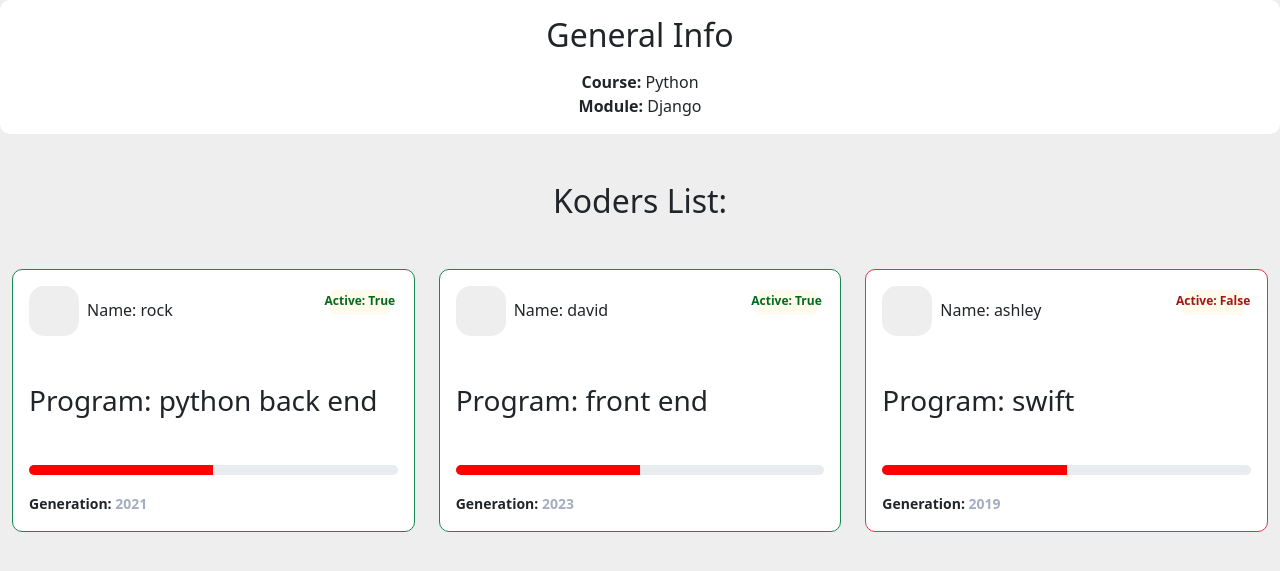
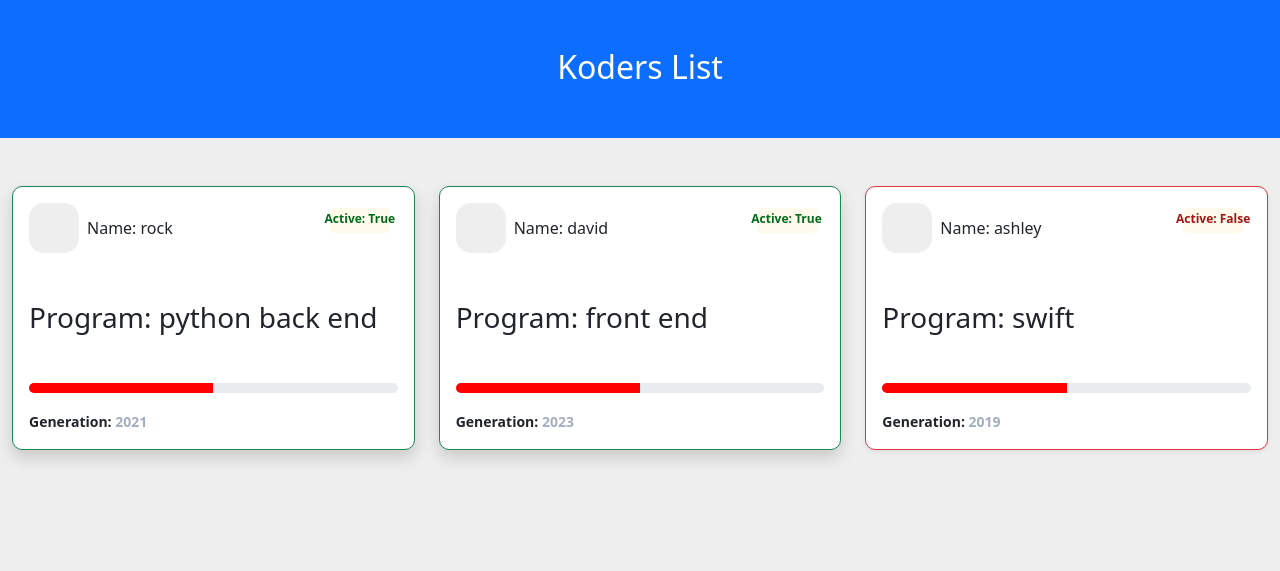
Before and after one commit to rockzt/firstProject, a Django app: page /bootcamp/koders/ in a window 1280 px wide. Shown: the top 571 px of the page. Run offline with Django 4.2, Linux system fonts and the light colour scheme; some libraries are stand-ins or nearby versions.

Commit message:
[modified] list_koders.html | minor fixes ui/ux

```diff
--- a/bootcamp/templates/list_koders.html
+++ b/bootcamp/templates/list_koders.html
@@ -63,27 +63,27 @@
 }
 </style>
 <body>
-<!--Using tags to itereate over context values -->
+<!--Using tags to iterate over context values -->
 <div class="container-fluid">
     <div class="row justify-content-evenly">
-        <div class="card text-center mb-5">
-          <div class="card-body">
+        <div class="container-fluid p-5 bg-primary text-white text-center mb-5">
+            <h2 class="text-center mb-1">Koders List</h2>
+            <!--
             <h2 class="mb-3">General Info</h2>
-              <span><b>Course: </b>{{bootcamp.name}}</span>
-              <br>
-              <span><b>Module: </b>{{bootcamp.module}}</span>
-              <br>
-          </div>
+            <span><b>Course: </b>{{bootcamp.name}}</span>
+            <br>
+            <span><b>Module: </b>{{bootcamp.module}}</span>
+            <br>
+            -->
         </div>
         <br>
-    <h2 class="text-center mb-5">Koders List:</h2>
         <br>
         <br>
         <br>
     {% for koder in koders %}
         {% if koder.is_active %}
         <div class="col-md-4">
-            <div class="card p-3 mb-2 border border-success">
+            <div class="card p-3 mb-2 border border-success shadow mb-4">
                 <div class="d-flex justify-content-between">
                     <div class="d-flex flex-row align-items-center">
                         <div class="icon"> <i class="fa-solid fa-user"></i> </div>
@@ -106,7 +106,7 @@
         </div>
         {% else %}
         <div class="col-md-4">
-            <div class="card p-3 mb-2 border border-danger">
+            <div class="card p-3 mb-2 border border-danger shadow-sm mb-4">
                 <div class="d-flex justify-content-between">
                     <div class="d-flex flex-row align-items-center">
                         <div class="icon"> <i class="fa-regular fa-user"></i> </div>
```
